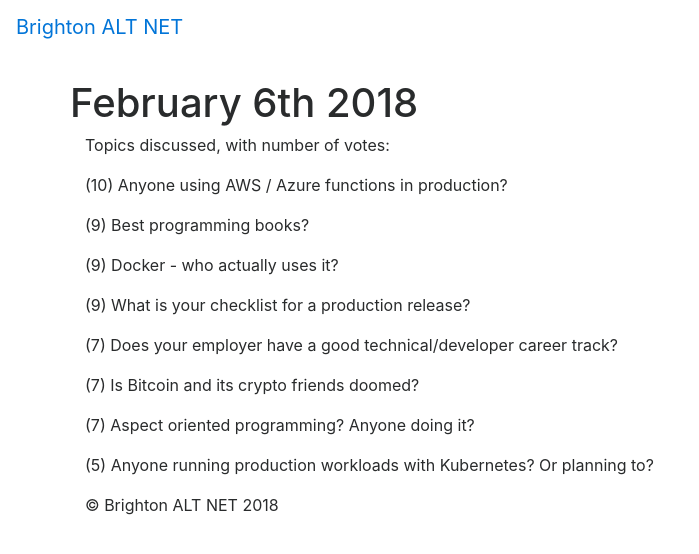
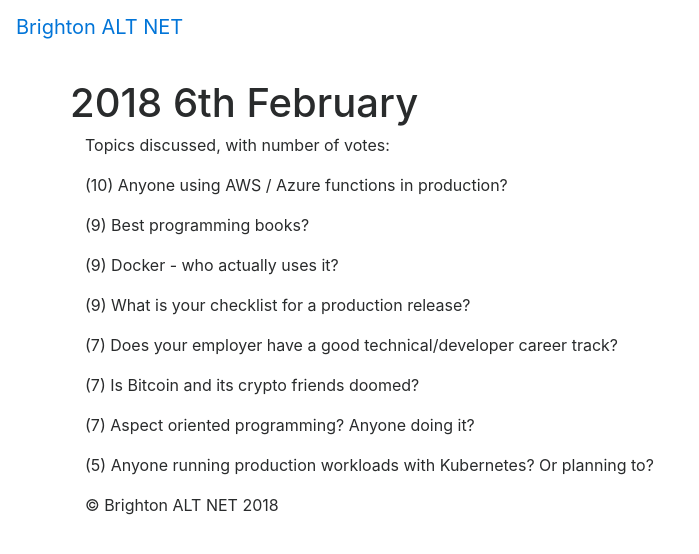
Before and after one commit to brighton-alt-net/brighton-alt-net.github.io, a Jekyll site: the page built from _posts/2018-02-06-6th-February.md, in a window 1280 px wide. Shown: the top 554 px of the page, without its empty margins (0-699 px from the left). Built offline with Jekyll 4.4.1, drawn with Linux system fonts in a browser that asks for light colours; nearby versions of some CDN libraries; our own code applies the rules of GitHub Pages for plain Markdown files.

```diff
--- a/_posts/2018-02-06-6th-February.md
+++ b/_posts/2018-02-06-6th-February.md
@@ -1,5 +1,5 @@
 ---
-title:  "February 6th 2018"
+title:  "2018 6th February"
 ---
 
 Topics discussed, with number of votes:
```
